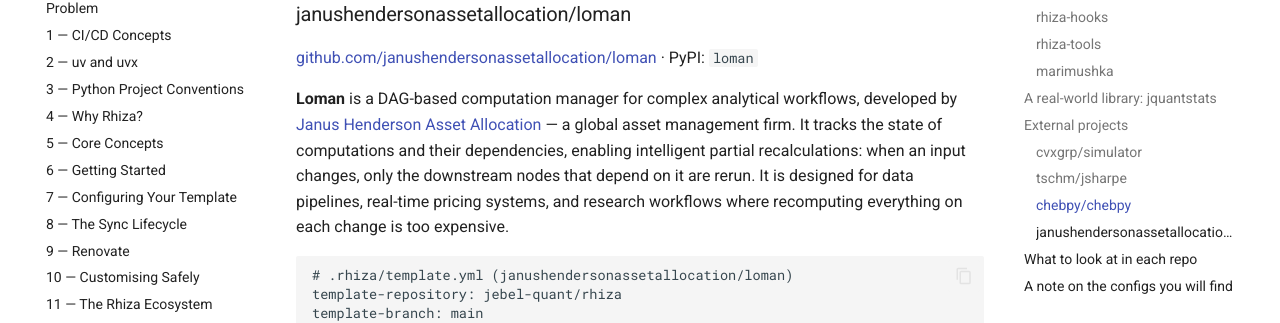
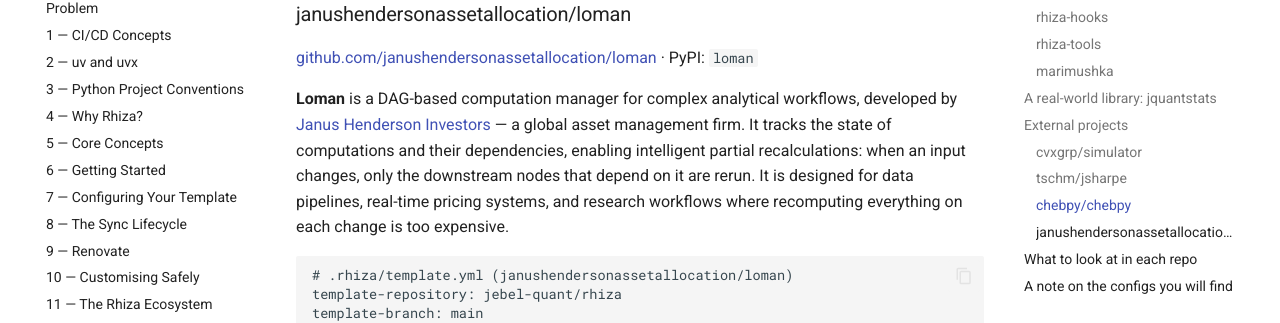
Before and after one commit to Jebel-Quant/rhiza-education, an MkDocs documentation site: the page built from lessons/A3-projects-using-rhiza.md, in a window 1280 px wide and 900 px high, scrolled down 3794 px. Shown: the part 145-468 px from the top of the window. Built offline with MkDocs 1.6.1 and Material for MkDocs 9.7.7, drawn with Linux system fonts in a browser that asks for light colours; comment, search, counter and statistics services are not loaded.

Commit message:
Update A3-projects-using-rhiza.md

````diff
--- a/lessons/A3-projects-using-rhiza.md
+++ b/lessons/A3-projects-using-rhiza.md
@@ -129,7 +129,7 @@
 
 [github.com/janushendersonassetallocation/loman](https://github.com/janushendersonassetallocation/loman) · PyPI: `loman`
 
-**Loman** is a DAG-based computation manager for complex analytical workflows, developed by [Janus Henderson Asset Allocation](https://www.janushenderson.com/) — a global asset management firm. It tracks the state of computations and their dependencies, enabling intelligent partial recalculations: when an input changes, only the downstream nodes that depend on it are rerun. It is designed for data pipelines, real-time pricing systems, and research workflows where recomputing everything on each change is too expensive.
+**Loman** is a DAG-based computation manager for complex analytical workflows, developed by [Janus Henderson Investors](https://www.janushenderson.com/) — a global asset management firm. It tracks the state of computations and their dependencies, enabling intelligent partial recalculations: when an input changes, only the downstream nodes that depend on it are rerun. It is designed for data pipelines, real-time pricing systems, and research workflows where recomputing everything on each change is too expensive.
 
 ```yaml
 # .rhiza/template.yml (janushendersonassetallocation/loman)
````
